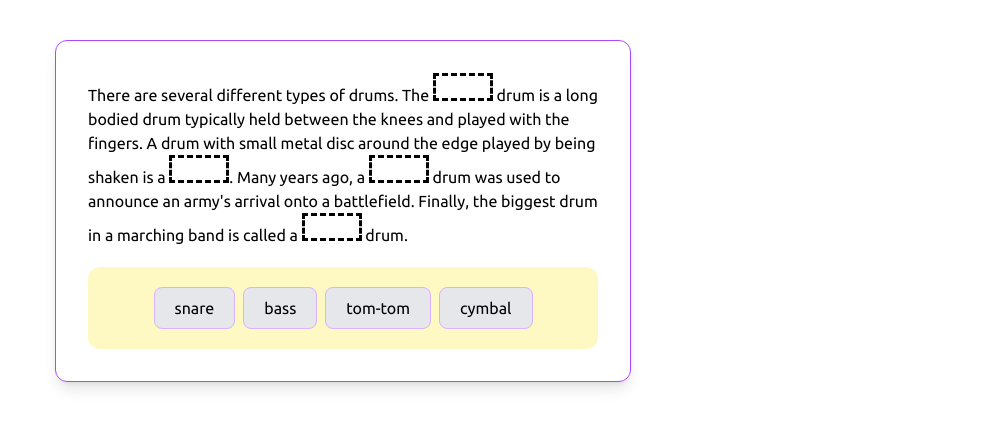
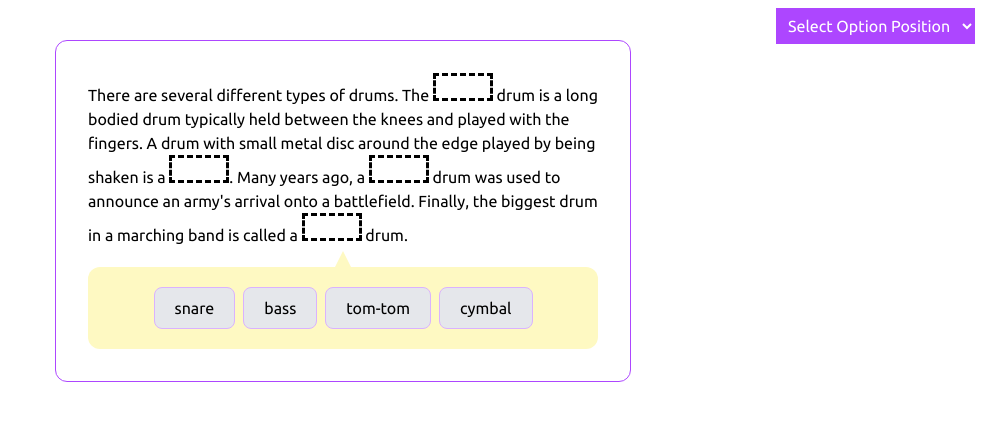
Before and after one commit to yarrowtech/EECTryouts, a React (Vite) app in the folder website/: page /drag-drop in a window 1280 px wide. Shown: the top 428 px of the page, without its empty margins (297-1280 px from the left). Built offline with nearby package versions, Linux system fonts and the light colour scheme.

Commit message:
added option container position selection

```diff
--- a/website/src/games/drag_drop.jsx
+++ b/website/src/games/drag_drop.jsx
@@ -1,72 +1,110 @@
-import React, { useRef, useState } from 'react'
+import React, { useRef, useState } from "react";
 
 export default function DragDrop() {
   const [questionSet, setQuestionSet] = useState([
-        {question: "There are several different types of drums. The ${{blank}} drum is a long bodied drum typically held between the knees and played with the fingers. A drum with small metal disc around the edge played by being shaken is a ${{blank}}. Many years ago, a ${{blank}} drum was used to announce an army's arrival onto a battlefield. Finally, the biggest drum in a marching band is called a ${{blank}} drum.",
-        options: ["snare", "bass", "tom-tom", "cymbal"]
+    {
+      question:
+        "There are several different types of drums. The ${{blank}} drum is a long bodied drum typically held between the knees and played with the fingers. A drum with small metal disc around the edge played by being shaken is a ${{blank}}. Many years ago, a ${{blank}} drum was used to announce an army's arrival onto a battlefield. Finally, the biggest drum in a marching band is called a ${{blank}} drum.",
+      options: ["snare", "bass", "tom-tom", "cymbal"],
     },
-    ])
+  ]);
+  const [optionPos, setOptionPos] = useState("down");
   return (
-        <section className='w-[60vw] m-auto flex flex-col items-center gap-3 pt-10'>
-            {
-                questionSet.map((question, index) => (
-                    <QuestionCard key={index} question={question} />
-                ))
-            }
+    <section className={`${optionPos == 'left' || optionPos == 'right' ? 'w-[80vw]' : 'w-[60vw]'} m-auto flex flex-col items-center gap-3 pt-10`}>
+        <select name="" id="" className="absolute top-2 right-2 border-0 outline-none text-white p-2 bg-purple-500"
+        onChange={(e) => setOptionPos(e.target.value)}>
+            <option value="" hidden>Select Option Position</option>
+            <option value="up">Up</option>
+            <option value="down">Down</option>
+            <option value="left">Left</option>
+            <option value="right">Right</option>
+        </select>
+      {questionSet.map((question, index) => (
+        <QuestionCard key={index} question={question} optionPos={optionPos} />
+      ))}
     </section>
-    )
+  );
 }
 
-function QuestionCard({question}) {
-    const parts = question.question.split("${{blank}}")
-    const [ options, setOptions ] = useState(question.options)
-    const dropBoxRef = useRef([])
-    const [ showDrop, setShowDrop ] = useState(options.map(() => {return {show: false, value: ""}}));
+function QuestionCard({ question, optionPos }) {
+  const parts = question.question.split("${{blank}}");
+  const [options, setOptions] = useState(question.options);
+  const dropBoxRef = useRef([]);
+  const [showDrop, setShowDrop] = useState(
+    options.map(() => {
+      return { show: false, value: "" };
+    })
+  );
+  const upArrow = "-top-4 left-1/2 -translate-x-1/2 border-l-[15px] border-l-transparent border-r-[15px] border-r-transparent border-b-[30px] border-b-yellow-100 border-t-0"
+  const downArrow = "-bottom-4 left-1/2 -translate-x-1/2 border-l-[15px] border-l-transparent border-r-[15px] border-r-transparent border-t-[30px] border-t-yellow-100 border-b-0";
+  const leftArrow = "-left-4 top-1/2 -translate-y-1/2 border-t-[15px] border-t-transparent border-b-[15px] border-b-transparent border-r-[30px] border-r-yellow-100 border-l-0";
+  const rightArrow = "-right-4 top-1/2 -translate-y-1/2 border-t-[15px] border-t-transparent border-b-[15px] border-b-transparent border-l-[30px] border-l-yellow-100 border-r-0";
   return (
-        <div className='w-3/4 border flex flex-col items-center justify-center gap-5 border-purple-500 p-8 rounded-xl shadow-lg'>
+    <div className={`w-3/4 border flex ${optionPos == "down" ? 'flex-col' : optionPos == "left" ? 'flex-row-reverse' : optionPos == "right" ? 'flex-row' : 'flex-col-reverse'} items-center justify-center gap-5 border-purple-500 p-8 rounded-xl shadow-l`}>
       <div>
-                {
-                    parts.map((part, i) => {
+        {parts.map((part, i) => {
           return (
             <React.Fragment key={i}>
-                                <span className='select-none'>{part}</span>
-                                {
-                                    i < parts.length - 1 ?
-                                    <span ref={(el) => dropBoxRef.current[i]=el} onDragOver={(e) => e.preventDefault()} onDrop={(e) => {
+              <span className="select-none">{part}</span>
+              {i < parts.length - 1 ? (
+                <span
+                  ref={(el) => (dropBoxRef.current[i] = el)}
+                  onDragOver={(e) => e.preventDefault()}
+                  onDrop={(e) => {
                     const data = e.dataTransfer.getData("text");
-                                        const temp = showDrop
+                    const temp = showDrop;
                     temp[i].show = true;
                     temp[i].value = data;
                     setShowDrop([...temp]);
-                                        setOptions(options.filter(option => option !== data));
-                                    }} className={`inline-block px-4 py-2 min-w-15 min-h-7 border-dashed border-3 border-black ${showDrop[i].show ? "border-purple-400" : ""}`}>
-                                        {
-                                            showDrop[i].show ?
-                                            <div className='flex items-center justify-center gap-2'>
+                    setOptions(options.filter((option) => option !== data));
+                  }}
+                  className={`inline-block px-4 py-2 min-w-15 min-h-7 border-dashed border-3 border-black ${
+                    showDrop[i].show ? "border-purple-400" : ""
+                  }`}
+                >
+                  {showDrop[i].show ? (
+                    <div className="flex items-center justify-center gap-2">
                       <span>{showDrop[i].value}</span>
-                                            <button onClick={() => {
+                      <button
+                        onClick={() => {
                           const temp = showDrop;
                           temp[i].show = false;
                           setShowDrop([...temp]);
                           setOptions([...options, showDrop[i].value]);
-                                            }} className='bg-gray-200 px-2 rounded-md cursor-pointer'>x</button>
+                        }}
+                        className="bg-gray-200 px-2 rounded-md cursor-pointer"
+                      >
+                        x
+                      </button>
                     </div>
-                                            : ""
+                  ) : (
+                    ""
+                  )}
+                </span>
+              ) : (
+                ""
+              )}
+            </React.Fragment>
+          );
+        })}
+      </div>
+      <div className="w-full relative">
+        <div className={`absolute ${optionPos == 'up' ? downArrow : optionPos == 'left' ? rightArrow : optionPos == 'right' ? leftArrow : upArrow} w-5 h-5`}></div>
+        <div className={`bg-yellow-100 w-full flex ${optionPos != 'up' && optionPos != 'down' ? 'flex-col' : ''} items-center justify-center gap-2 p-5 rounded-xl`}>
+          {options.map((option, index) => (
+            <div
+              draggable={true}
+              onDragStart={(e) =>
+                e.dataTransfer.setData("text", e.currentTarget.innerText)
               }
-                                    </span> : ""
-                                }
-                            </React.Fragment>
-                        )
-                    })
-                }
+              className="bg-gray-200 px-5 py-2 rounded-lg cursor-grab border border-purple-300 hover:border-purple-500"
+              key={index}
+            >
+              {option}
             </div>
-            <div className='bg-yellow-100 w-full flex items-center justify-center gap-2 p-5 rounded-xl'>
-                {
-                    options.map((option, index) => (
-                        <div draggable={true} onDragStart={(e) => e.dataTransfer.setData("text", e.currentTarget.innerText)} className='bg-gray-200 px-5 py-2 rounded-lg cursor-grab border border-purple-300 hover:border-purple-500' key={index}>{option}</div>
-                    ))
-                }
+          ))}
         </div>
       </div>
-    )
+    </div>
+  );
 }
```
Lines whose indentation alone changed are shown as unchanged.
